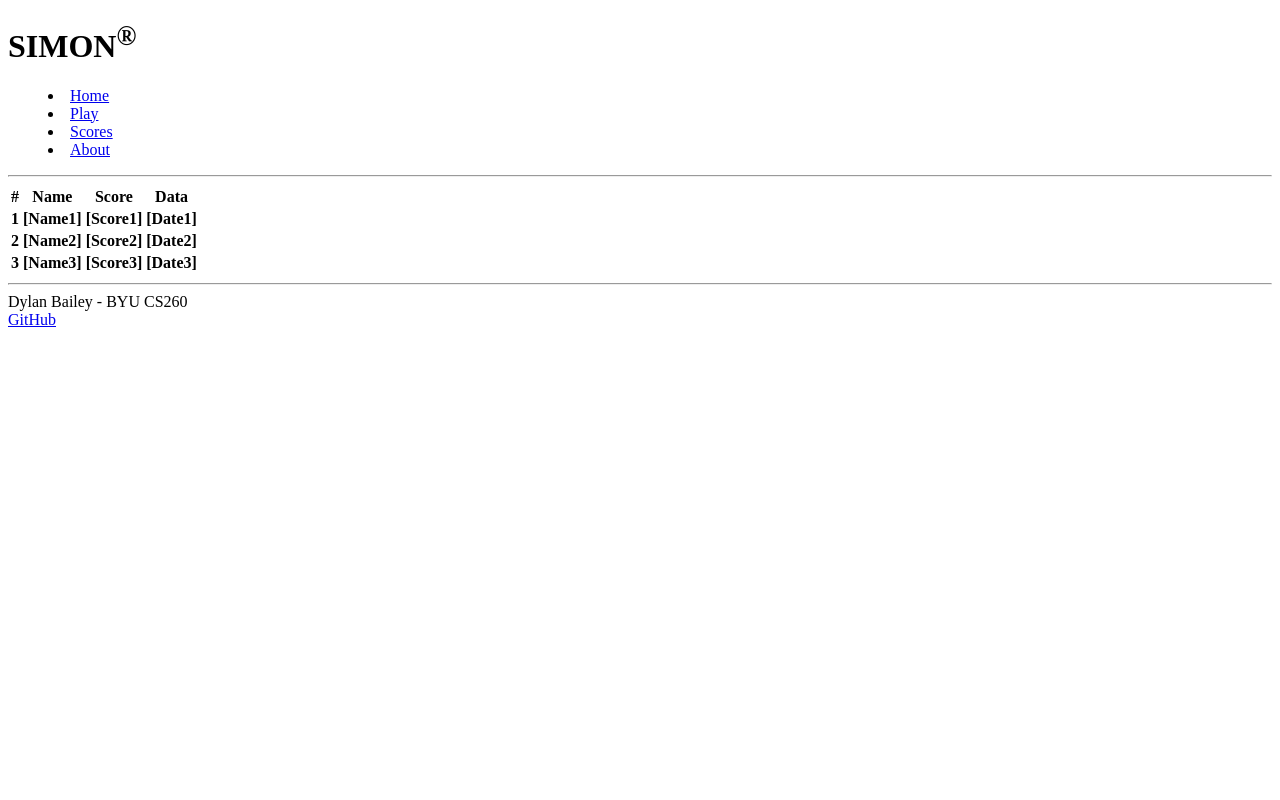
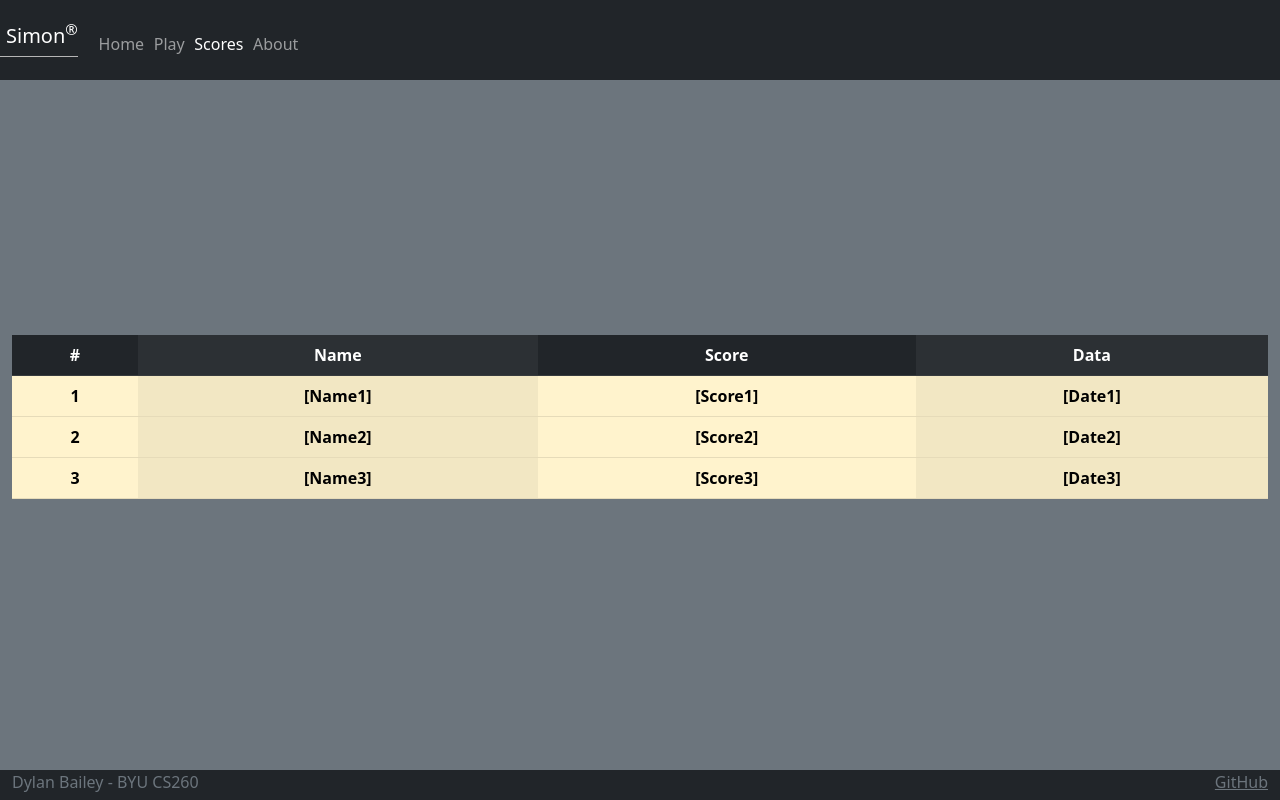
Before and after one commit to NuSigma/simon, a plain HTML site: page scores.html in a window 1280 px wide. Drawn offline with nearby package versions, Linux system fonts and the light colour scheme.

Commit message:
scores.html updated with css

```diff
--- a/scores.html
+++ b/scores.html
@@ -6,26 +6,37 @@
         <meta name="viewport" content="width=device-width,initial-scale=1.0"/>
         <title>SIMON</title>
         <link rel="icon" href="simonicon.ico"/>
+
+        <link rel="stylesheet" href="main.css" />
+
+        <link
+        href="https://cdn.jsdelivr.net/npm/bootstrap@5.2.2/dist/css/bootstrap.min.css"
+        rel="stylesheet"
+        integrity="sha384-Zenh87qX5JnK2Jl0vWa8Ck2rdkQ2Bzep5IDxbcnCeuOxjzrPF/et3URy9Bv1WTRi"
+        crossorigin="anonymous"
+      />
     </head>
-    <body>
-        <header>
-            <h1>SIMON<sup>&reg;</sup></h1>
 
-            <nav>
-                <menu>
-                    <li><a href="index.html">Home</a></li>
-                    <li><a href="play.html">Play</a></li>
-                    <li><a href="scores.html">Scores</a></li>
-                    <li><a href="about.html">About</a></li>
+    <body class="bg-dark text-light">
+        <header class="container-fluid">
+            <nav class="navbar fixed-top navbar-dark">
+                <a class="navbar-brand" href="#">Simon<sup>&reg;</sup></a>
+                <menu class="navbar-nav">
+                    <li class="nav-item">
+                        <a class="nav-link" href="index.html">Home</a></li>
+                    <li class="nav-item">
+                        <a class="nav-link" href="play.html">Play</a></li>
+                    <li class="nav-item">
+                        <a class="nav-link active" href="scores.html">Scores</a></li>
+                    <li class="nav-item">
+                        <a class="nav-link" href="about.html">About</a></li>
                 </menu>
             </nav>
-
-            <hr /> <!-- Old HTML styling since don't yet know CSS -->
         </header>
 
-        <main>
-            <table>
-                <thread>
+        <main class="container-fluid bg-secondary text-center">
+            <table class="table table-warning table-striped-columns">
+                <thead class="table-dark">
                     <tr>
                         <th>#</th>
                         <th>Name</th>
@@ -56,11 +67,14 @@
             </table>
         </main>
 
-        <footer>
-            <hr />
-            <span class="text-reset">Dylan Bailey - BYU CS260</span>
-            <br />
-            <a href="https://github.com/NuSigma/simon">GitHub</a>
+        <footer class="bg-dark text-dark text-muted">
+            <div class="container-fluid">
+                <span class="text-reset">Dylan Bailey - BYU CS260</span>
+                <a class="text-reset"
+                    href="https://github.com/NuSigma/simon">
+                    GitHub
+                </a>
+            </div>
         </footer>
     </body>
 </html>
```
